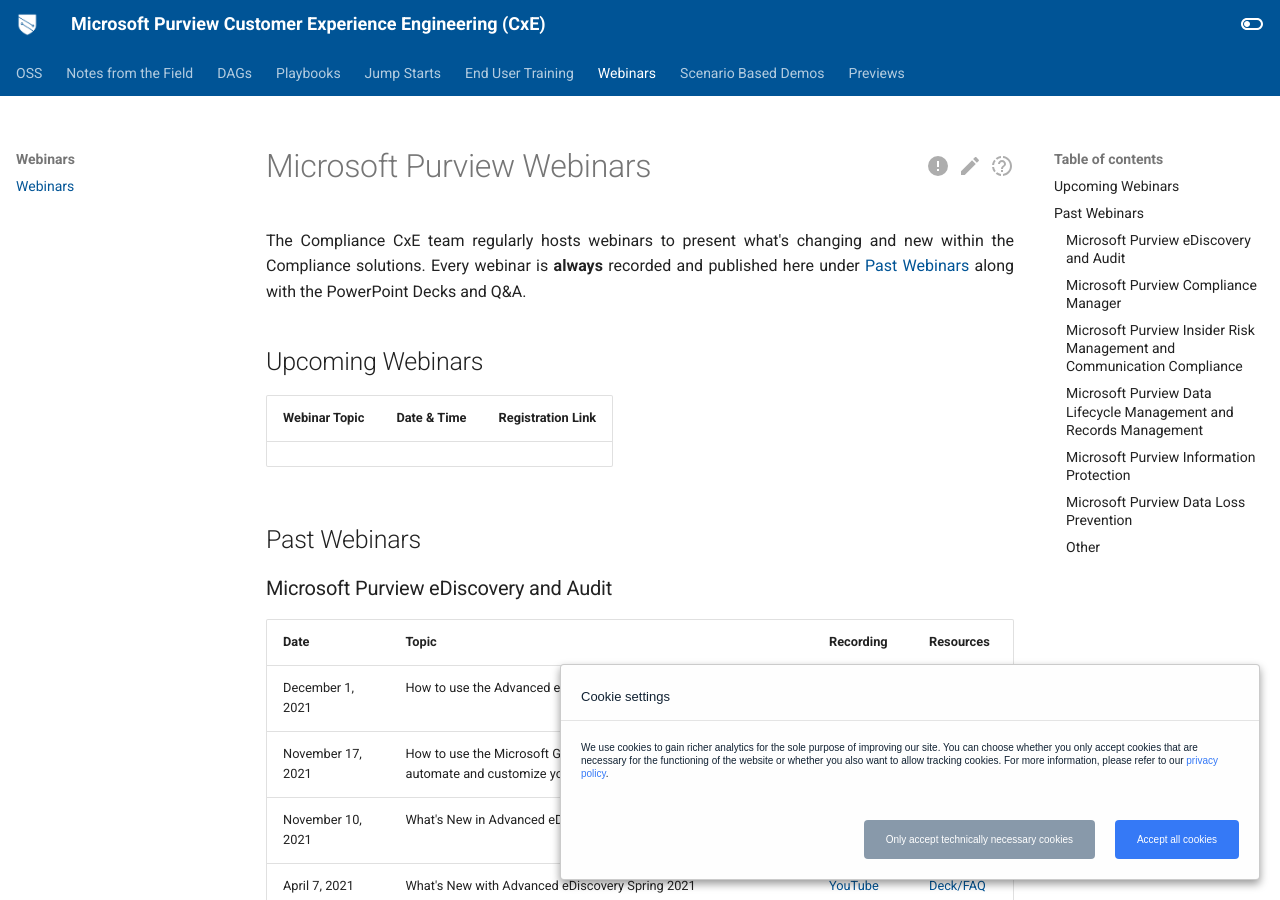
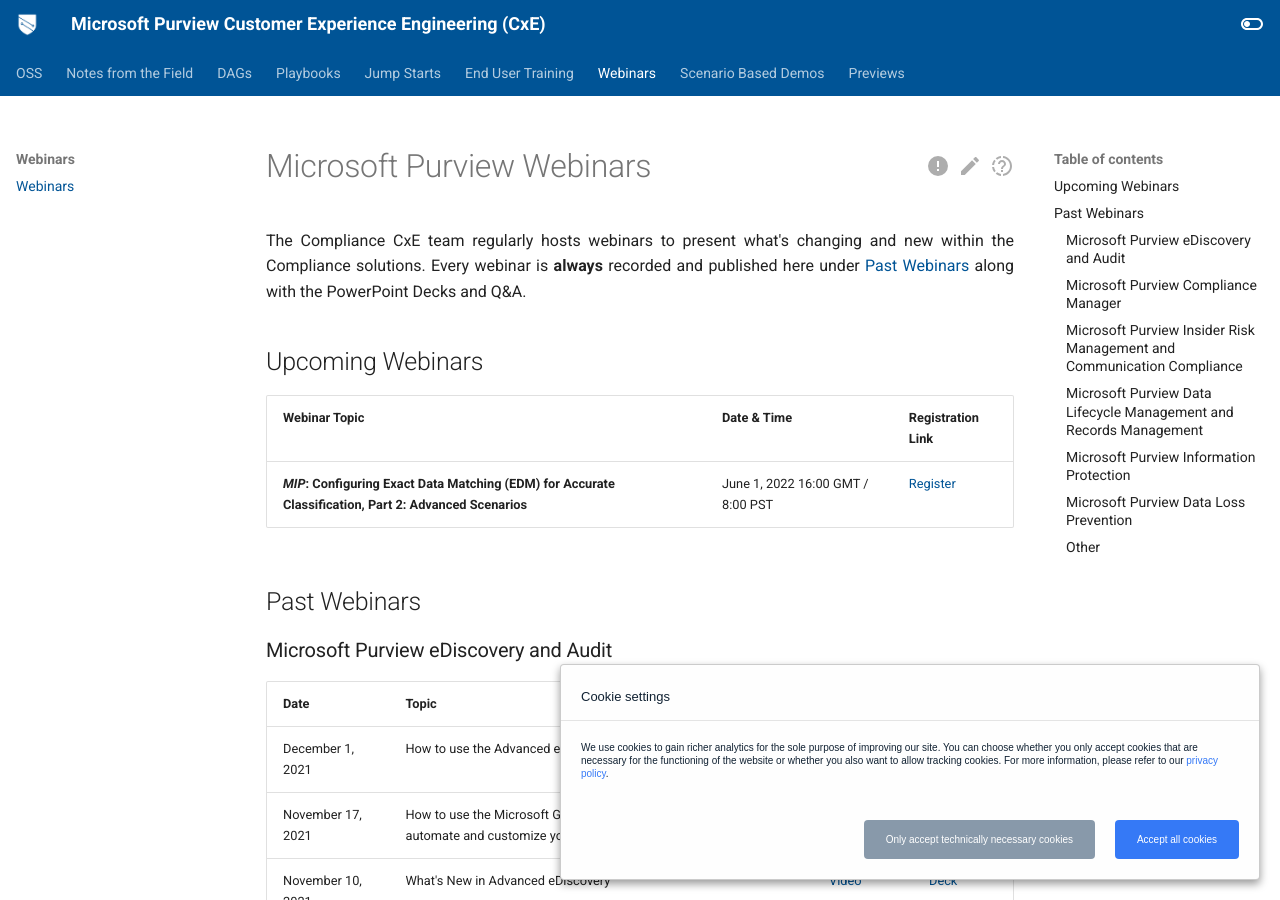
Before and after one commit to microsoft/ComplianceCxE, an MkDocs documentation site: the page built from docs/webinars.md, in a window 1280 px wide and 900 px high. Built offline with MkDocs 1.6.1 and Material for MkDocs 9.7.7, drawn with Linux system fonts in a browser that asks for light colours; comment, search, counter and statistics services are not loaded.

Commit message:
Update webinars.md

```diff
--- a/docs/webinars.md
+++ b/docs/webinars.md
@@ -6,6 +6,8 @@
 
 | Webinar Topic | Date & Time | Registration Link |
 | --- | --- | --- |
+***MIP*: Configuring Exact Data Matching (EDM) for Accurate Classification, Part 2: Advanced Scenarios**| June 1, 2022    16:00 GMT / 8:00 PST | [Register](https://teams.microsoft.com/registration/v4j5cvGGr0GRqy180BHbRw,k-u8fp_gCkiBrJN97fzM5Q,OztpggOCq0-oaf8y4ZkvoQ,bcHr78t7xkyy41rubnOzZg,8fk6LhlioU-nd1mRo9kBXQ,3yUU7RCGXUGbf_rZxvuoYw?mode=read&tenantId=72f988bf-86f1-41af-91ab-2d7cd011db47) |
+
 
 
 ## Past Webinars
```
